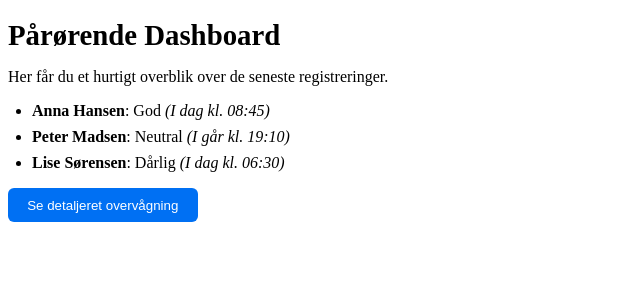
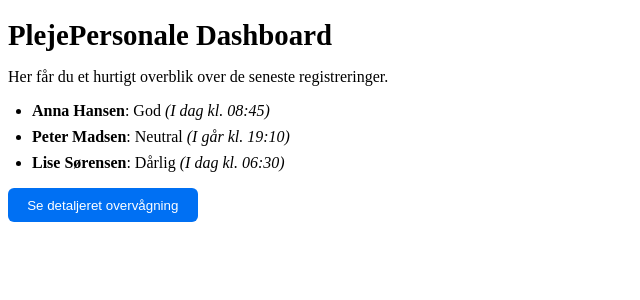
Before and after one commit to BaranSh28/NEWAPP2, a SvelteKit app: page /dashboard in a window 1280 px wide. Shown: the top 300 px of the page, without its empty margins (0-640 px from the left). Built offline with nearby package versions, Linux system fonts and the light colour scheme.

Commit message:
Update +page.svelte

```diff
--- a/src/routes/dashboard/+page.svelte
+++ b/src/routes/dashboard/+page.svelte
@@ -13,7 +13,7 @@
   };
 </script>
 
-<h1>Pårørende Dashboard</h1>
+<h1>PlejePersonale Dashboard</h1>
 
 <p>Her får du et hurtigt overblik over de seneste registreringer.</p>
 
```
